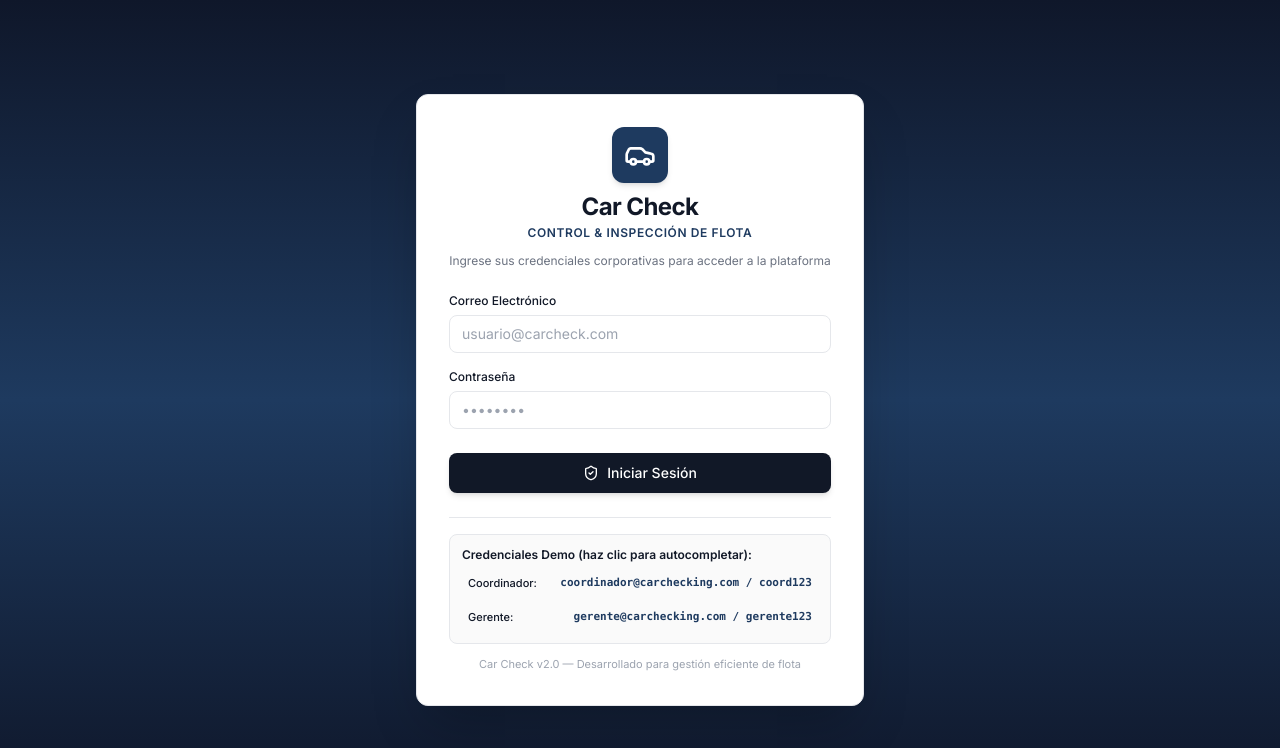
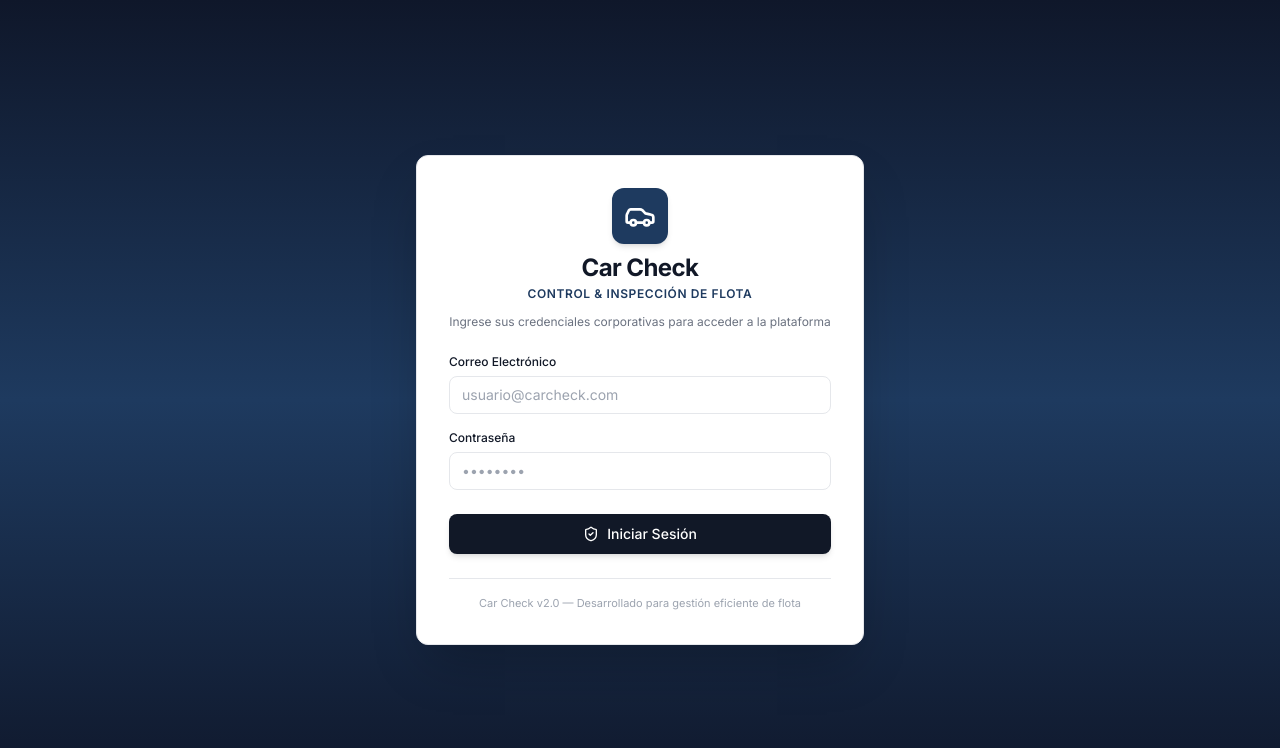
Before and after one commit to sebastiansaintt/car_checking, a React (Vite) app in the folder frontend/: page / in a window 1280 px wide. Shown: the top 748 px of the page. Built offline with nearby package versions, Linux system fonts and the light colour scheme; no server answers.

Commit message:
security: remove demo credentials from login page and untrack secret.py

```diff
--- a/frontend/src/pages/LoginPage.tsx
+++ b/frontend/src/pages/LoginPage.tsx
@@ -81,26 +81,7 @@ export const LoginPage: React.FC = () => {
           </div>
         </form>
 
-        <div className="border-t border-border pt-4 space-y-3">
-          <div className="bg-surface-subtle p-3 rounded-lg border border-border text-xs text-secondary-text space-y-1.5">
-            <p className="font-semibold text-primary">Credenciales Demo (haz clic para autocompletar):</p>
-            <button
-              type="button"
-              onClick={() => { setEmail('coordinador@carchecking.com'); setPassword('coord123'); }}
-              className="w-full flex justify-between items-center p-1.5 rounded hover:bg-gray-100 transition-colors text-left font-mono text-[11px]"
-            >
-              <span className="font-sans font-medium text-primary">Coordinador:</span>
-              <span className="text-brand font-semibold">coordinador@carchecking.com / coord123</span>
-            </button>
-            <button
-              type="button"
-              onClick={() => { setEmail('gerente@carchecking.com'); setPassword('gerente123'); }}
-              className="w-full flex justify-between items-center p-1.5 rounded hover:bg-gray-100 transition-colors text-left font-mono text-[11px]"
-            >
-              <span className="font-sans font-medium text-primary">Gerente:</span>
-              <span className="text-brand font-semibold">gerente@carchecking.com / gerente123</span>
-            </button>
-          </div>
+        <div className="border-t border-border pt-4">
           <p className="text-[11px] text-secondary-tertiary text-center">
             Car Check v2.0 — Desarrollado para gestión eficiente de flota
           </p>
```
Also changed, not shown: 1 other file (tests, documents, lock files or other folders).
